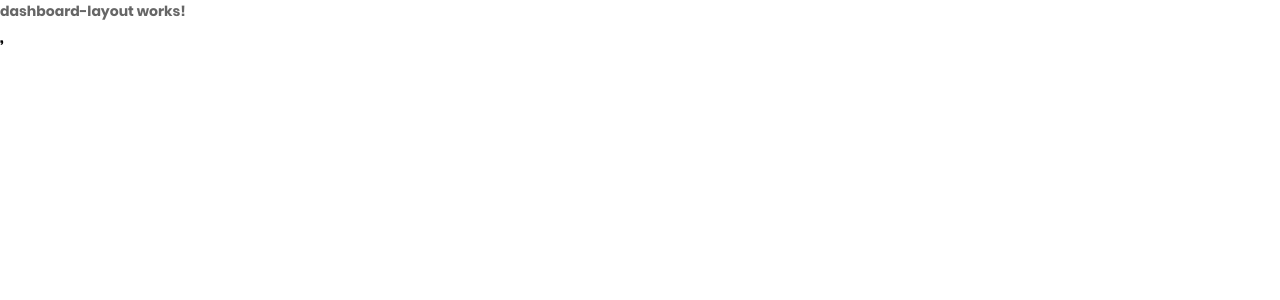
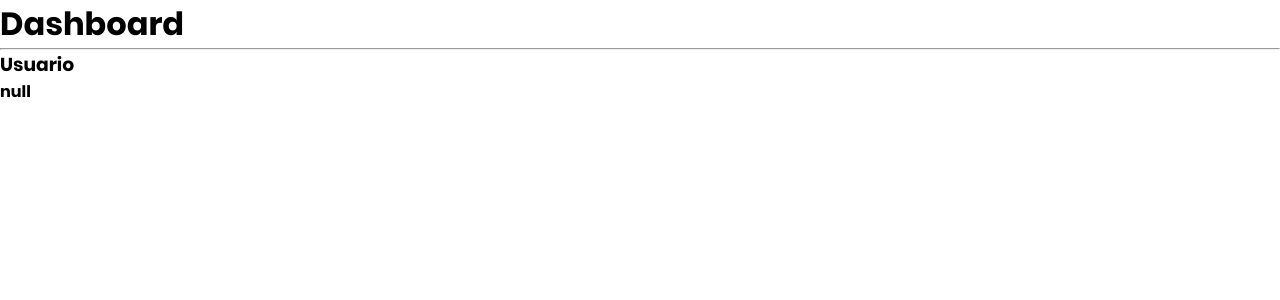
Before and after one commit to dmiante/authApp, an Angular app: page /dashboard in a window 1280 px wide. Shown: the top 300 px of the page. Built offline with nearby package versions, Linux system fonts and the light colour scheme.

Commit message:
add: dashboard page component

```diff
--- a/src/app/dashboard/dashboard.module.ts
+++ b/src/app/dashboard/dashboard.module.ts
@@ -2,10 +2,11 @@ import { NgModule } from '@angular/core';
 import { CommonModule } from '@angular/common';
 
 import { DashboardRoutingModule } from './dashboard-routing.module';
+import { DashboardLayoutComponent } from './layouts/dashboard-layout/dashboard-layout.component';
 
 
 @NgModule({
-  declarations: [],
+  declarations: [DashboardLayoutComponent],
   imports: [
     CommonModule,
     DashboardRoutingModule
--- a/src/app/dashboard/layouts/dashboard-layout/dashboard-layout.component.html
+++ b/src/app/dashboard/layouts/dashboard-layout/dashboard-layout.component.html
@@ -1 +1,5 @@
-<p>dashboard-layout works!</p>,
+<h1>Dashboard</h1>
+<hr>
+
+<h3>Usuario</h3>
+<pre>{{ user() | json }}</pre>
--- a/src/app/dashboard/layouts/dashboard-layout/dashboard-layout.component.ts
+++ b/src/app/dashboard/layouts/dashboard-layout/dashboard-layout.component.ts
@@ -1,13 +1,17 @@
 import { CommonModule } from '@angular/common';
-import { Component } from '@angular/core';
+import { Component, computed, inject } from '@angular/core';
+import { AuthService } from '../../../auth/services/auth.service';
 
 @Component({
   selector: 'app-dashboard-layout',
-  standalone: true,
-  imports: [
-    CommonModule,
-  ],
   templateUrl: './dashboard-layout.component.html',
   styleUrl: './dashboard-layout.component.css',
 })
-export class DashboardLayoutComponent { }
+export class DashboardLayoutComponent {
+  private _authService = inject(AuthService)
+
+  public user = computed(() => this._authService.currentUser())
+  // get user(){
+  //   return this._authService.currentUser()
+  // }
+}
```
